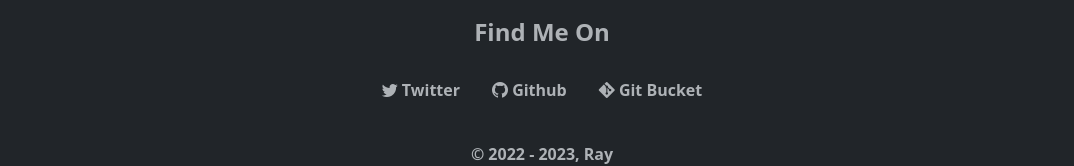
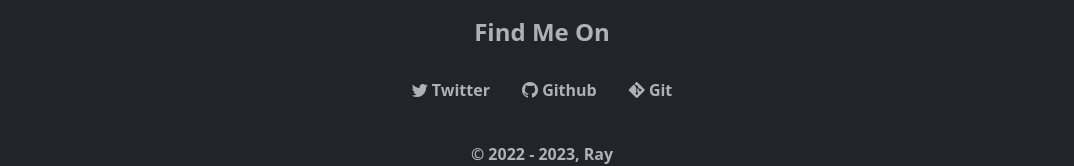
Before and after one commit to HirotakaDango/profile, a plain HTML site: page index.html in a window 1280 px wide. Shown: the part 1786-1952 px from the top of the page, without its empty margins (98-1172 px from the left). Drawn offline with nearby package versions, Linux system fonts and the light colour scheme.

Commit message:
Update index.html

```diff
--- a/index.html
+++ b/index.html
@@ -81,7 +81,7 @@
         <ul class="nav justify-content-center pb-3 mb-3 mt-4">
           <li class="nav-item fw-bold"><a href="#" target="_blank" class="nav-link px-2 text-muted"><i class="bi bi-twitter"></i> Twitter</a></li>
           <li class="nav-item fw-bold ms-3 me-3"><a href="https://github.com/HirotakaDango" target="_blank" class="nav-link px-2 text-muted"><i class="bi bi-github"></i> Github</a></li>
-          <li class="nav-item fw-bold"><a href="#" target="_blank" class="nav-link px-2 text-muted"><i class="bi bi-git"></i> Git Bucket</a></li>
+          <li class="nav-item fw-bold"><a href="#" target="_blank" class="nav-link px-2 text-muted"><i class="bi bi-git"></i> Git</a></li>
         </ul>
         <p class="text-center text-muted fw-bold">© 2022 - 2023, Ray</p>
       </footer>
```
